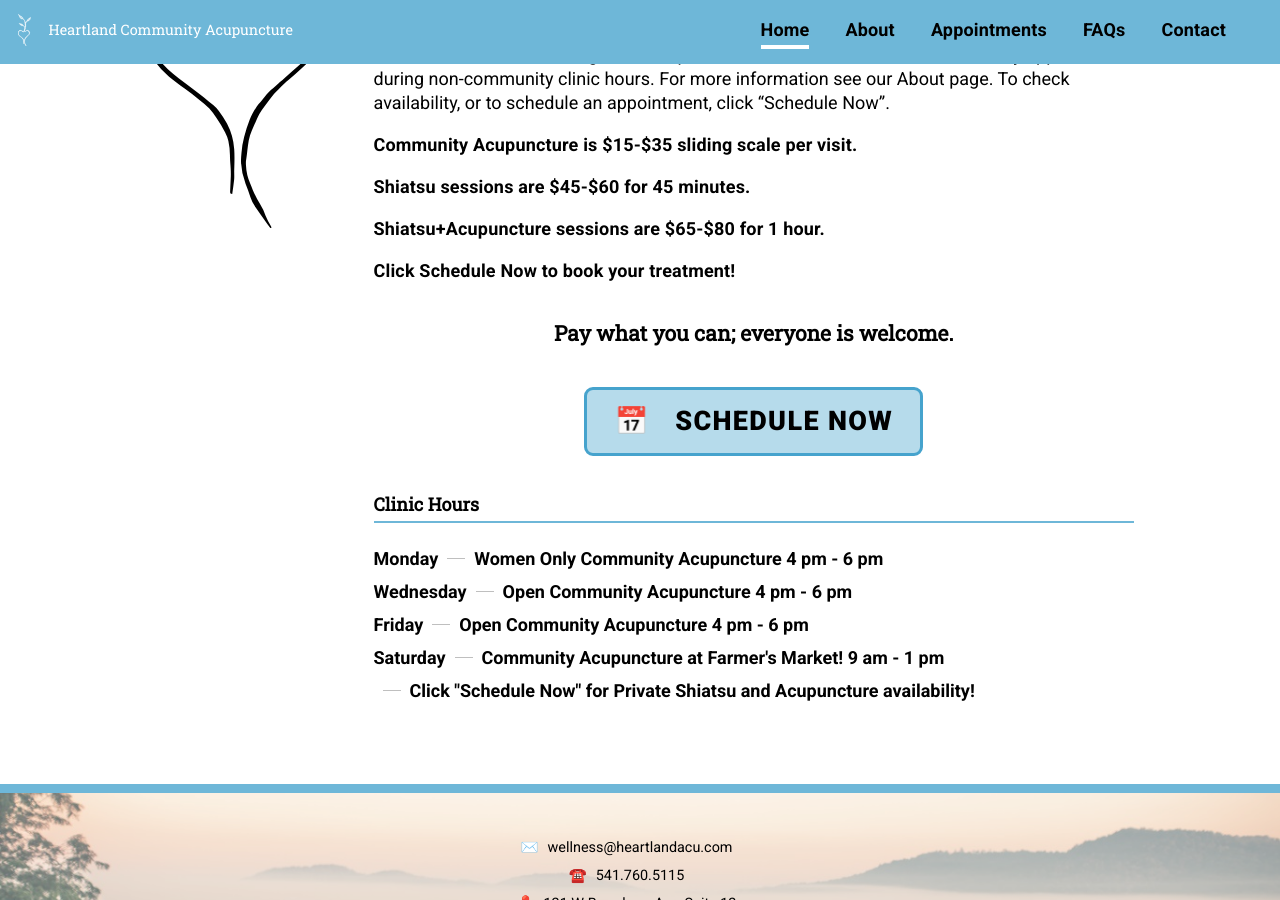
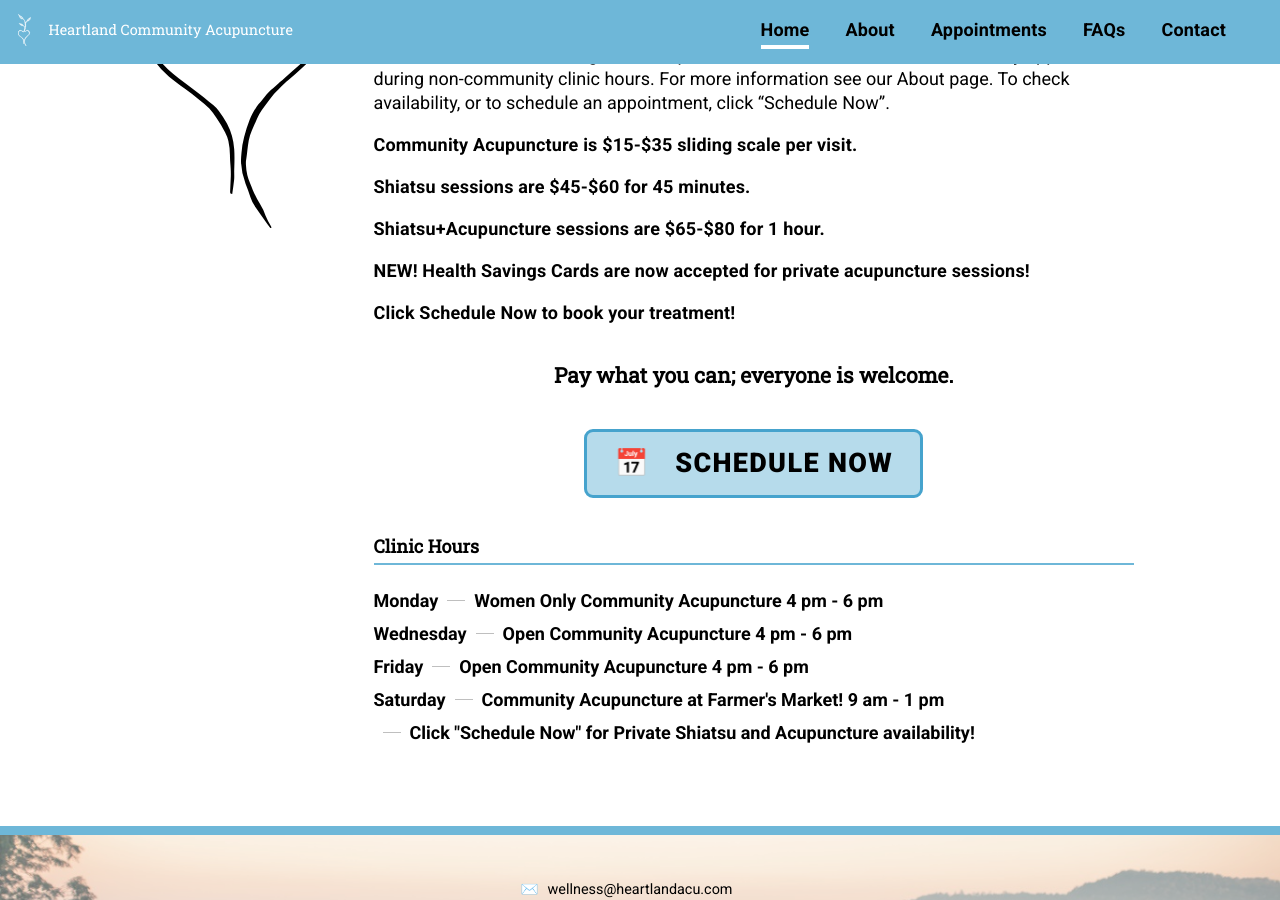
Before and after one commit to alwaysblank/heartlandacu, a Jekyll site: the page built from index.md, in a window 1280 px wide and 900 px high, scrolled down 853 px. Built offline with Jekyll 4.4.1, drawn with Linux system fonts in a browser that asks for light colours; a script that is not in the unit is left out.

Commit message:
Update Pages “index”

```diff
--- a/index.md
+++ b/index.md
@@ -20,4 +20,6 @@ One-on-one Shiatsu Massage  and Acupuncture+Shiatsu sessions are available by ap
 
 **Shiatsu+Acupuncture sessions are $65-$80 for 1 hour.**
 
+**NEW! Health Savings Cards are now accepted for private acupuncture sessions!**
+
 **Click Schedule Now to book your treatment!**
```
